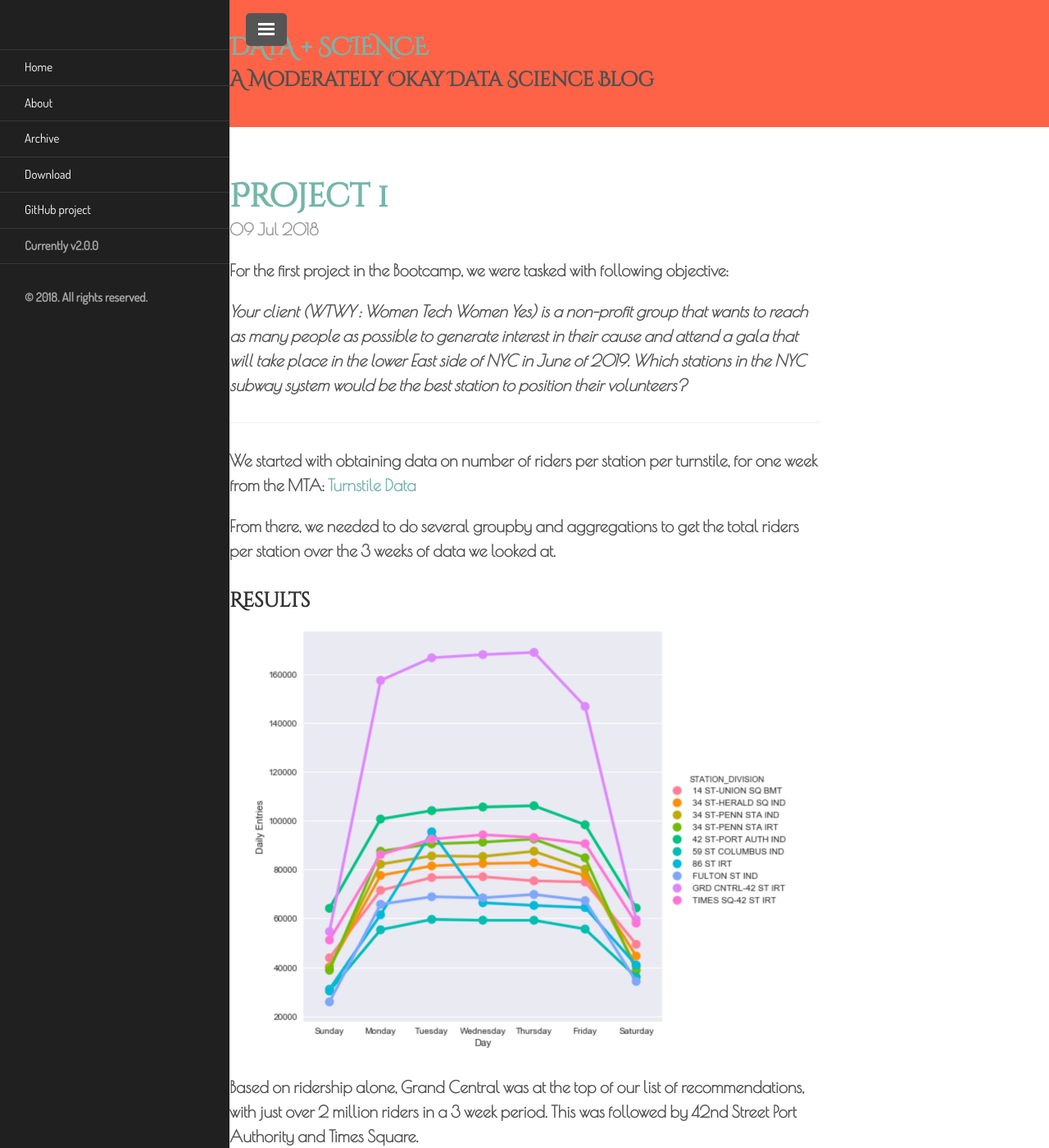
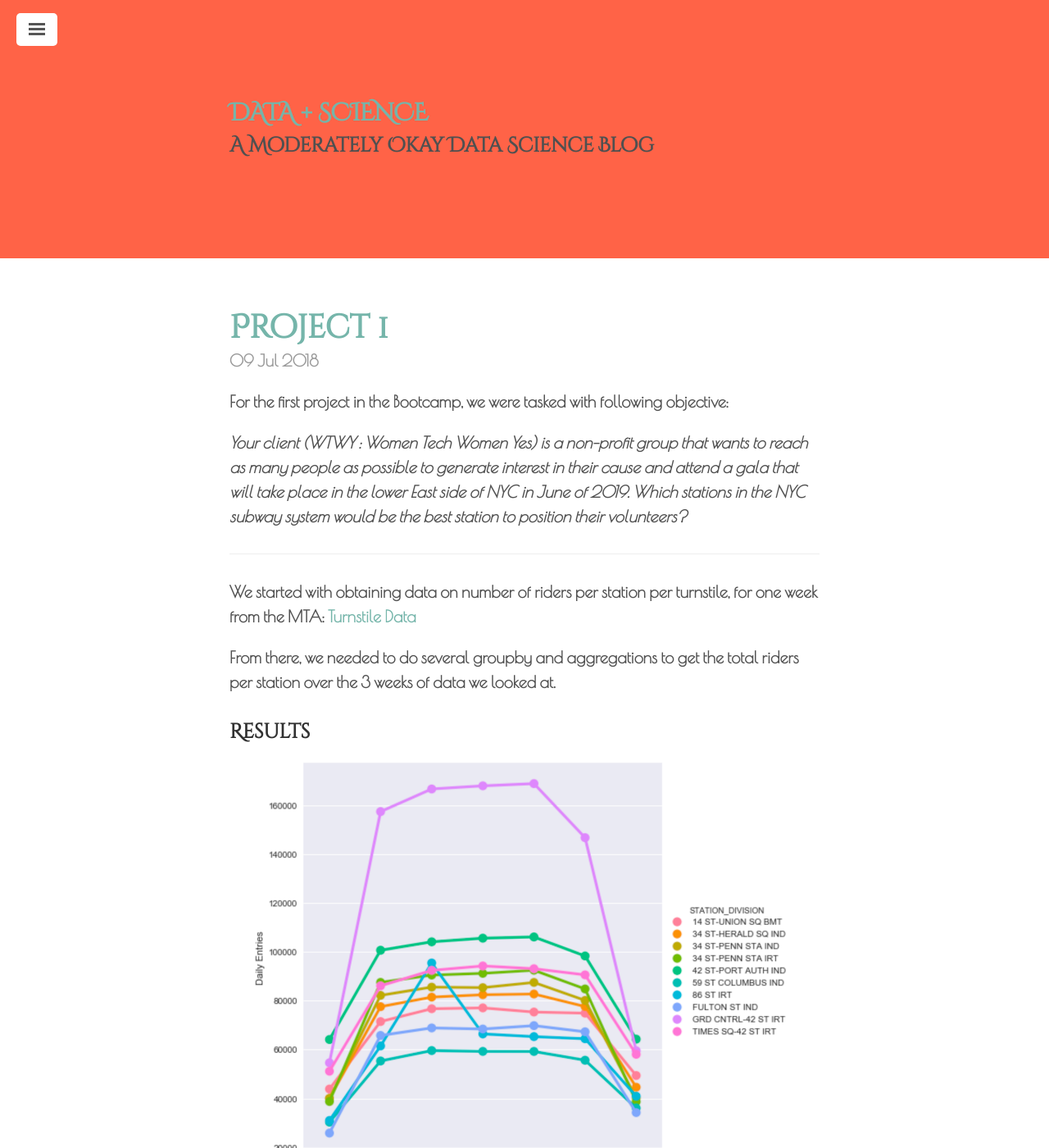
Before and after one commit to Cassini-4B/Cassini-4B.github.io, a Jekyll site: the page built from index.html, in a window 1280 px wide and 1400 px high. Shown: the whole window at 82% size. Built offline with Jekyll 4.4.1, drawn with Linux system fonts in a browser that asks for light colours; some web fonts are replaced; the list of posts is cut into pages by our own code.

Commit message:
updated sidebar

```diff
--- a/_includes/sidebar.html
+++ b/_includes/sidebar.html
@@ -1,6 +1,6 @@
 <!-- Target for toggling the sidebar `.sidebar-checkbox` is for regular
      styles, `#sidebar-checkbox` for behavior. -->
-<input type="checkbox" class="sidebar-checkbox" id="sidebar-checkbox" checked>
+<input type="checkbox" class="sidebar-checkbox" id="sidebar-checkbox">
 
 <!-- Toggleable sidebar -->
 <div class="sidebar" id="sidebar">
--- a/public/css/lanyon.css
+++ b/public/css/lanyon.css
@@ -115,8 +115,8 @@
  */
 
 .masthead {
-  padding-top:    2rem;
-  padding-bottom: 2rem;
+  padding-top:    6rem;
+  padding-bottom: 6rem;
   background: #FF6347 no-repeat center center;
   background-size: cover;
 
```
